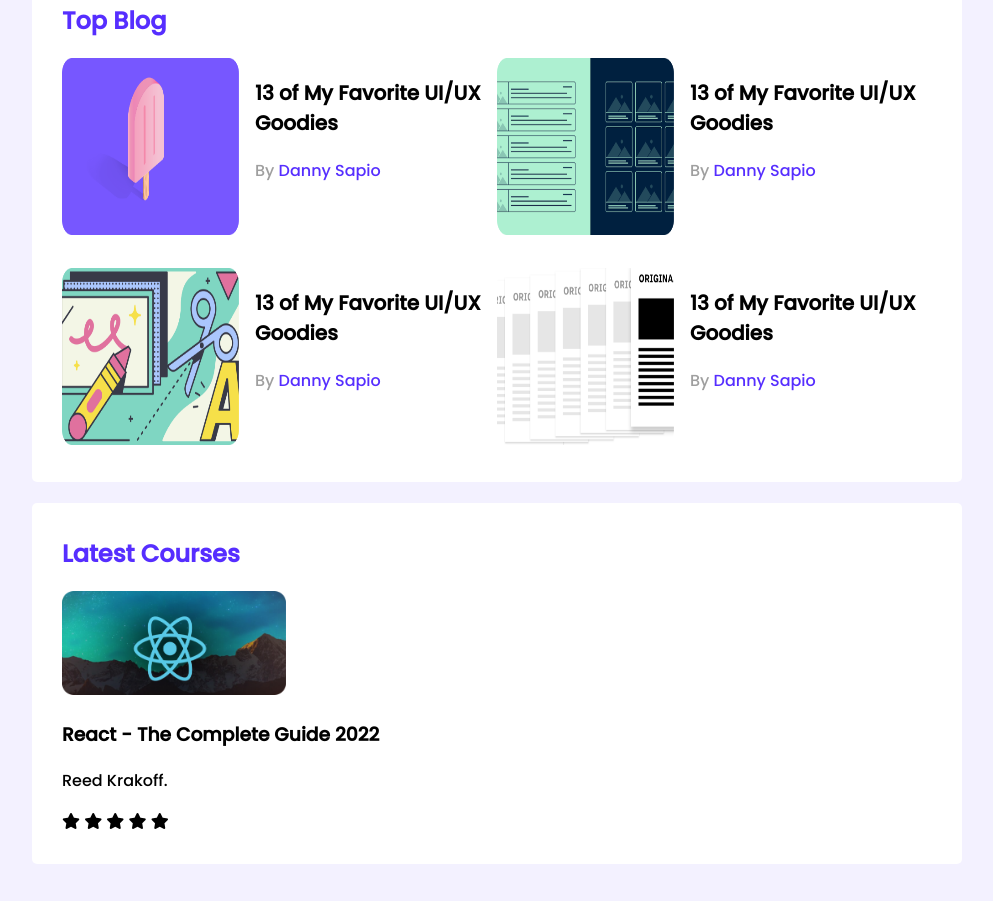
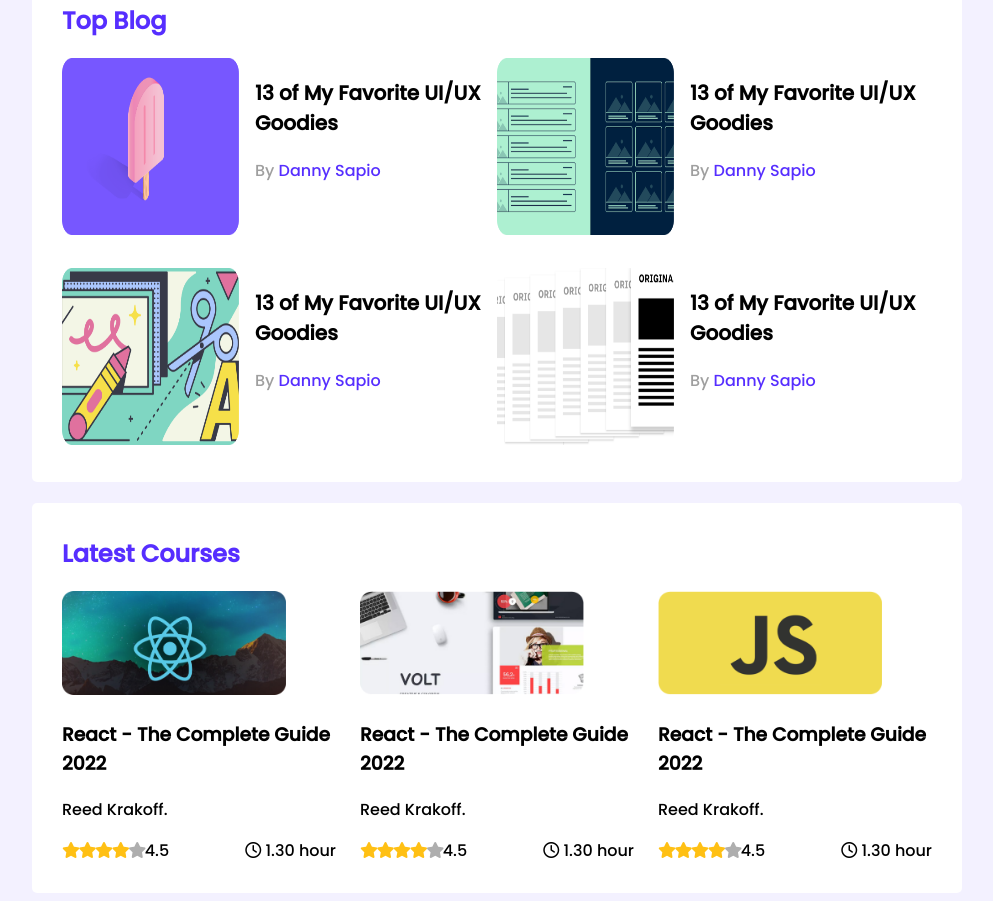
Before and after one commit to shakirmouri/leader-board-css3, a plain HTML site: page index.html in a window 1280 px wide. Shown: the part 329-1230 px from the top of the page, without its empty margins (143-1136 px from the left). Before the commit the page ends 1201 px from the top, so only its background shows below. Drawn offline with Linux system fonts and the light colour scheme.

Commit message:
submitted

```diff
--- a/index.html
+++ b/index.html
@@ -117,8 +117,59 @@
                             <i class="fa-solid fa-star filled"></i>
                             <i class="fa-solid fa-star filled"></i>
                             <i class="fa-solid fa-star filled"></i>
-                            <i class="fa-solid fa-star" filled></i>
-                            <i class="fa-solid fa-star"></i>
+                            <i class="fa-solid fa-star filled"></i>
+                            <i class="fa-solid fa-star empty"></i>
+                            <span>4.5</span>
+                        </div>
+                        <div class="course-duration">
+                            <i class="fa-regular fa-clock"></i>
+                            1.30 hour
+                        </div>
+                        </div>
+                    </div>
+                </div>
+                <div class="course">
+                    <div class="course-banner">
+                        <img src="images/courses/course-2.png" alt="" >
+                    </div>
+                    <div class="course-detail">
+                        <h3 class="coursetitle">React - The Complete Guide 2022</h3>
+                        <p class="course-author">Reed Krakoff.</p>
+                        <div class="course-info">
+                        <div>
+                            <i class="fa-solid fa-star filled"></i>
+                            <i class="fa-solid fa-star filled"></i>
+                            <i class="fa-solid fa-star filled"></i>
+                            <i class="fa-solid fa-star filled"></i>
+                            <i class="fa-solid fa-star empty"></i>
+                            <span>4.5</span>
+                        </div>
+                        <div class="course-duration">
+                            <i class="fa-regular fa-clock"></i>
+                            1.30 hour
+                        </div>
+                        </div>
+                    </div>
+                </div>
+                <div class="course">
+                    <div class="course-banner">
+                        <img src="images/courses/course-3.png" alt="" >
+                    </div>
+                    <div class="course-detail">
+                        <h3 class="coursetitle">React - The Complete Guide 2022</h3>
+                        <p class="course-author">Reed Krakoff.</p>
+                        <div class="course-info">
+                        <div>
+                            <i class="fa-solid fa-star filled"></i>
+                            <i class="fa-solid fa-star filled"></i>
+                            <i class="fa-solid fa-star filled"></i>
+                            <i class="fa-solid fa-star filled"></i>
+                            <i class="fa-solid fa-star empty"></i>
+                            <span>4.5</span>
+                        </div>
+                        <div class="course-duration">
+                            <i class="fa-regular fa-clock"></i>
+                            1.30 hour
                         </div>
                         </div>
                     </div>
--- a/styles/style.css
+++ b/styles/style.css
@@ -80,8 +80,63 @@
         font-size: 16px;
         color: #562EFF;
     }
-    /* Courses Style */
+    /* ...................
+           Courses Style
+       ....................*/
+       .courses{
+        display: grid;
+        grid-template-columns: repeat(3,1fr);
+        grid-column-gap: 24px;
+       }
     .course .course-banner img{
         width: 224px;
         height: 104px;
     }
+    .course-info{
+        display: flex;
+        align-items: center;
+        justify-content: space-between;
+    }
+    .fa-star{
+        width: 12.39px;
+        height: 11.81px;
+    }
+    .fa-star.filled{
+        color:#FFC014;
+    }
+    .fa-star.empty{
+        color:#AEAEAE;
+    }
+    /* ......................
+           Media Queries
+       ...................... */
+
+    /* ......................
+        mobile Devices
+       ...................... */
+       @media only screen and (max-width:688px) {
+        .container{
+            width: 100%;
+        }
+        .players,.blogs, .courses {
+            grid-template-columns: repeat(1,1fr);
+         }
+         .player{
+            flex-direction: column;
+         }
+
+       }
+       /*......................
+            Tablet Devices
+        ....................... */
+        @media only screen and (min-width:688px) and (max-width:992px) {
+          .container{
+            width: 100%;
+          }
+            .players,.courses{
+            grid-template-columns: repeat(2, 1fr);
+          }
+          .blogs{
+            grid-template-columns: repeat(1,1fr);
+          }
+        }
```
